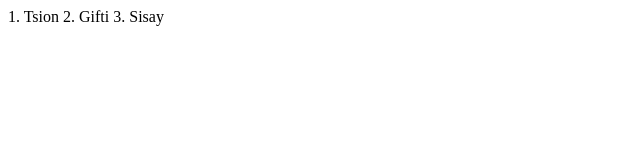
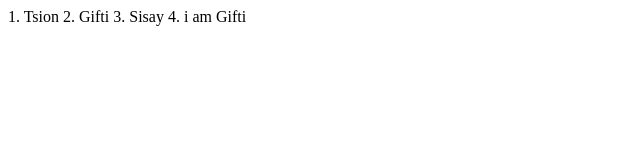
Before and after one commit to gifti123/ourname, a plain HTML site: page index.html in a window 1280 px wide. Shown: the full height of the page, 0-640 px from the left. Drawn offline with Linux system fonts and the light colour scheme.

Commit message:
Update index.html
hello

```diff
--- a/index.html
+++ b/index.html
@@ -12,6 +12,7 @@
     1. Tsion
     2. Gifti
     3. Sisay
+    4. i am Gifti
 </body>
 
 </html>
```
